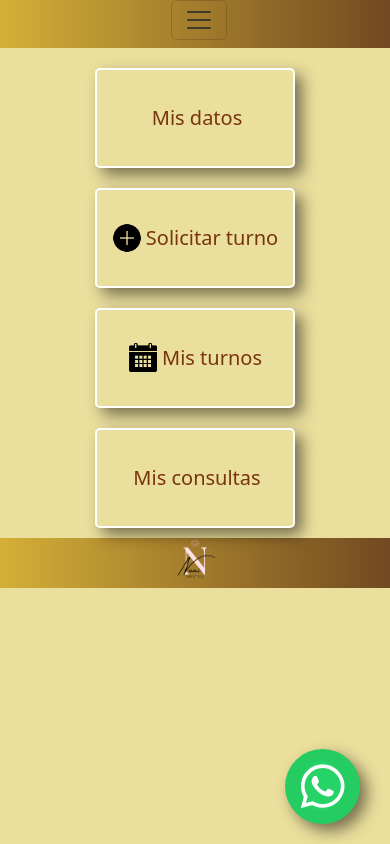
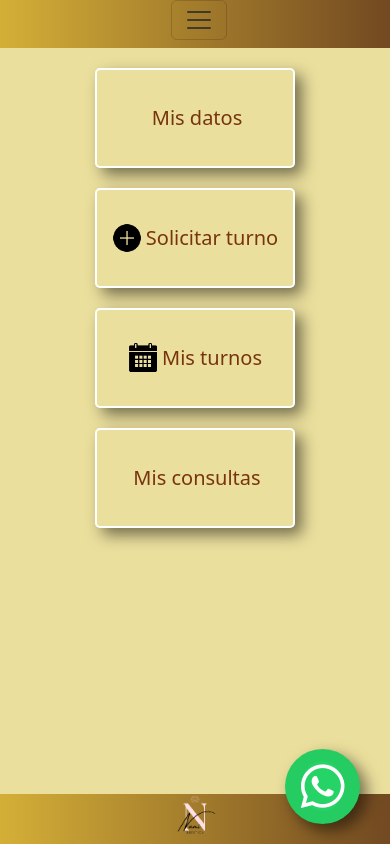
Before and after one commit to AlvaroJC17/Nani-Estetica, a plain HTML site: page home.html in a window 390 px wide. Drawn offline with nearby package versions, Linux system fonts and the light colour scheme.

Commit message:
footer home

```diff
--- a/css/styles.css
+++ b/css/styles.css
@@ -1109,4 +1109,9 @@ footer {
         font-size: 30px;
       }
 
+      .footer-home-home {
+        /*Le da el color degradado al footer, el ancho y los maregenes*/
+        position: absolute;
+    }
+
 }
```
